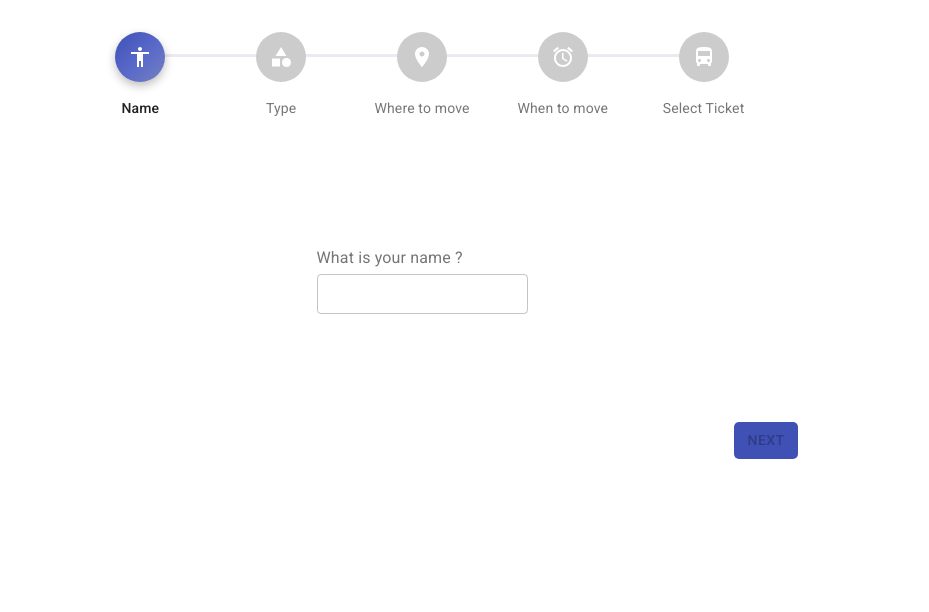
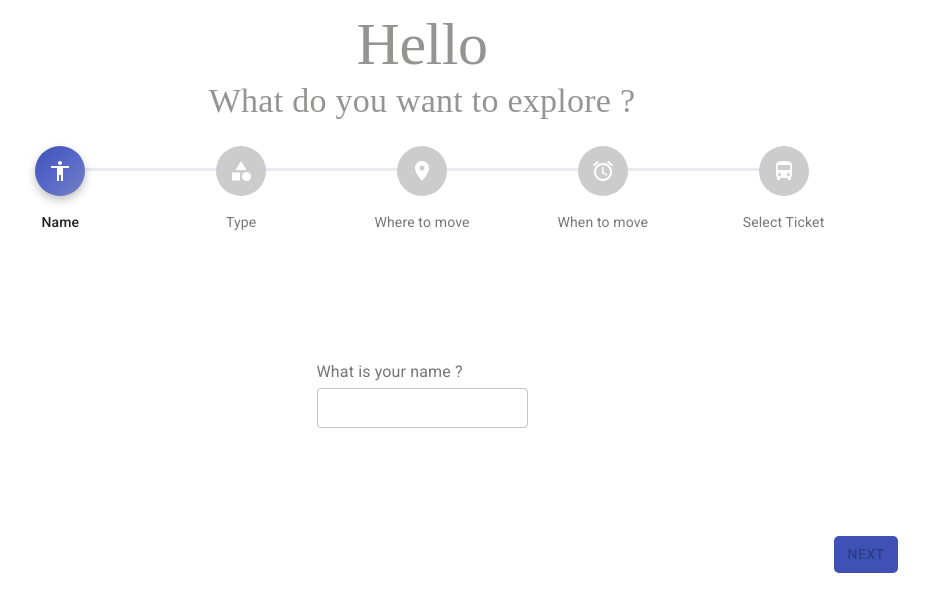
Before and after one commit to m-ata/ninebarc-assignment-ticket-system, a React app: page / in a window 1280 px wide. Shown: the top 612 px of the page, without its empty margins (218-1147 px from the left). Built offline with nearby package versions, Linux system fonts and the light colour scheme.

Commit message:
ui improvements

```diff
--- a/src/components/layout/index.tsx
+++ b/src/components/layout/index.tsx
@@ -1,5 +1,5 @@
 import * as React from 'react';
-import { Container, Grid, Stepper, Step, StepLabel, Button, StepConnector, StepIconProps } from '@material-ui/core';
+import { Container, Grid, Stepper, Step, StepLabel, Button, Typography, StepIconProps } from '@material-ui/core';
 import { makeStyles, withStyles } from '@material-ui/core/styles';
 import Steps from '../steps'
 import appReducer from '../../store/reducers';
@@ -95,6 +95,16 @@ const Layout = () => {
   return (
     <AppContext.Provider value={{ state, dispatch }}>
       <Container className={classes.layout}>
+        <Grid container justify={'center'}>
+          <Grid item xs={12}>
+            <Typography component={'h2'} variant={'h2'} className={classes.heading} >
+              Hello
+            </Typography>
+            <Typography component={'h4'} variant={'h4'} className={classes.heading}>
+              What do you want to explore ?
+            </Typography>
+          </Grid>
+        </Grid>
         <Grid container >
           <Grid item xs={12}>
             <Stepper connector={<ColorlibConnector />} alternativeLabel activeStep={activeStep}>
--- a/src/components/layout/style.ts
+++ b/src/components/layout/style.ts
@@ -4,8 +4,13 @@ import { StepConnector } from '@material-ui/core';
 export const useStyles = makeStyles(() =>
   createStyles({
     layout: {
-      maxWidth: 800,
+      maxWidth: 1000,
       margin: 'auto'
+    },
+    heading: {
+      textAlign: "center",
+      fontFamily: 'MuseoSans-100',
+      color: '#969393'
     },
     step: {
         minHeight: 280
--- a/src/components/ticket/index.tsx
+++ b/src/components/ticket/index.tsx
@@ -19,7 +19,7 @@ const useStyles = makeStyles({
         maxWidth: 345,
     },
     media: {
-        height: 250,
+        height: 320,
     },
 });
 
@@ -43,6 +43,7 @@ const Ticket = ({ resetState }: any) => {
             aria-labelledby="alert-dialog-title"
             aria-describedby="alert-dialog-description"
             disableBackdropClick
+            fullWidth
         >
             <DialogTitle id="alert-dialog-title">
                 {`Hi ${state?.answers?.name} Your Ticket is Ready :)`}
```
